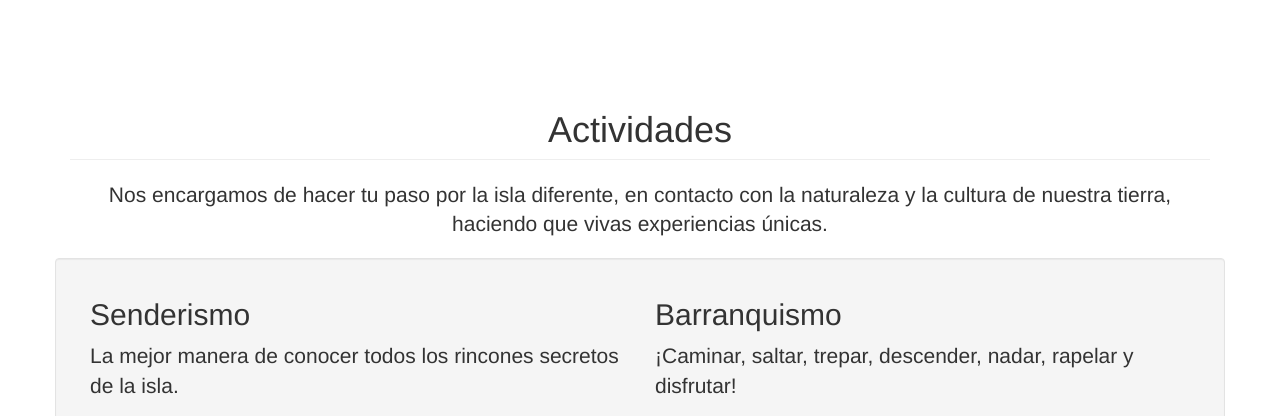
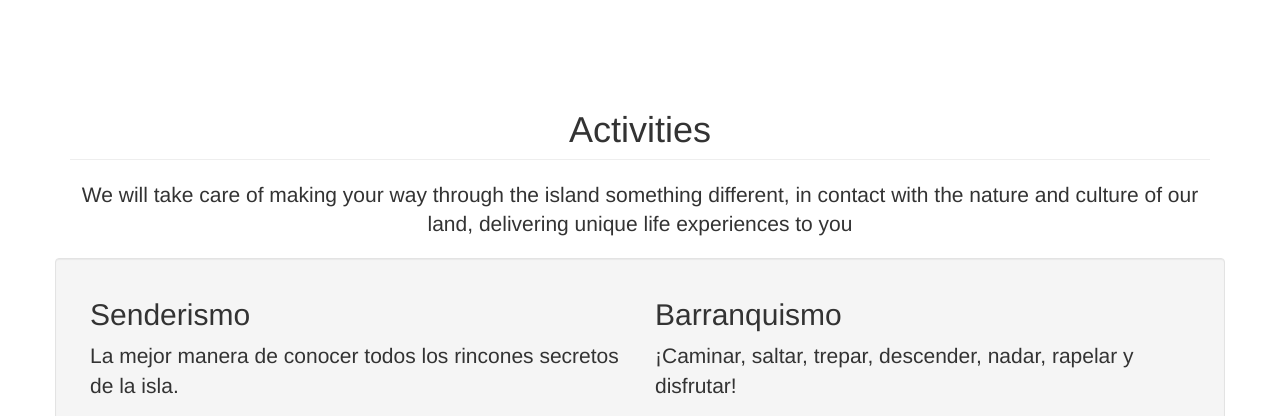
Before and after one commit to clapas/cangayexp, a PHP site: template frontend/views/site/catalog_es.php in a window 1280 px wide. Shown: the top 416 px of the page. Run offline with PHP 8.4, Linux system fonts and the light colour scheme; the template is opened without the code that fills it, so the values that code supplies are empty; some libraries are stand-ins or nearby versions.

Commit message:
Detalle de traducción

```diff
--- a/common/messages/es/app.php
+++ b/common/messages/es/app.php
@@ -98,4 +98,5 @@ return [
     'Update' => 'Actualizar',
     'Update {modelClass}: ' => 'Actualizar {modelClass}:',
     'Url' => 'Url',
+    'We will take care of making your way through the island something different, in contact with the nature and culture of our land, delivering unique life experiences to you' => 'Nos encargamos de hacer tu paso por la isla diferente, en contacto con la naturaleza y la cultura de nuestra tierra, haciendo que vivas experiencias únicas',
 ];
--- a/frontend/views/site/catalog_es.php
+++ b/frontend/views/site/catalog_es.php
@@ -4,9 +4,9 @@ use yii\helpers\Url;
 $catalogUrl = Url::to(['activity/index']);
 ?>
 <div class="container">
-  <h1 class="text-center page-header">Actividades</h1>
-  <!--We will take care of making your way through the island something different, in contact with the nature and culture of our land, delivering unique life experiences to you-->
-  <p class="text-center lead">Nos encargamos de hacer tu paso por la isla diferente, en contacto con la naturaleza y la cultura de nuestra tierra, haciendo que vivas experiencias únicas.</p>
+  <h1 class="text-center page-header"><?=Yii::t('app', 'Activities')?></h1>
+  <!---->
+  <p class="text-center lead"><?=Yii::t('app', 'We will take care of making your way through the island something different, in contact with the nature and culture of our land, delivering unique life experiences to you')?></p>
   <div class="row well activities">
     <div class="col-md-6 activity activity-hiking">
       <div class="activity-header">
```
